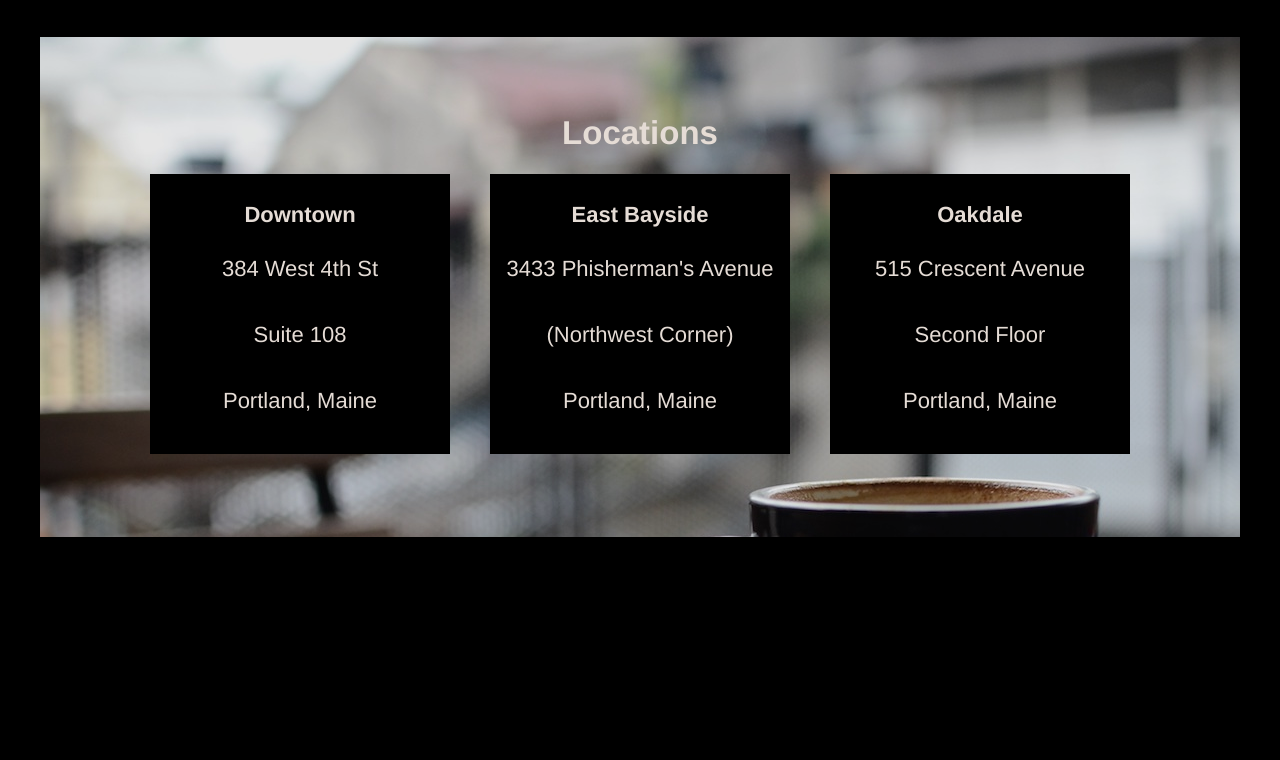
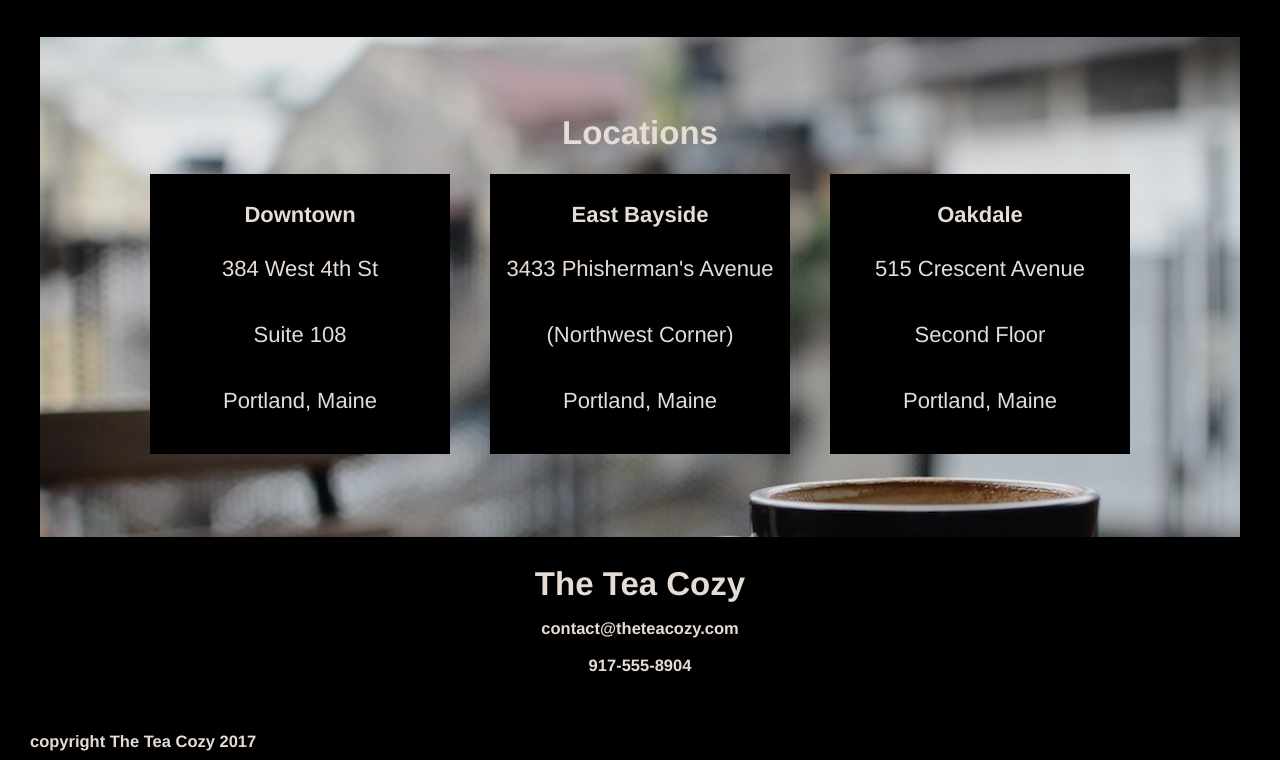
Before and after one commit to LaraCCS/Tea_Cozy, a plain HTML site: page index.html in a window 1280 px wide. Shown: the part 1442-2202 px from the top of the page. Before the commit the page ends 1979 px from the top, so only its background shows below. Drawn offline with Linux system fonts and the light colour scheme.

Commit message:
add contact and footer sections

```diff
--- a/index.html
+++ b/index.html
@@ -82,6 +82,16 @@
           </div>
         </div>
       </section>
+  <!-- Contact Section -->
+      <section class="contact">
+        <h2>The Tea Cozy</h2>
+        <h5>contact@theteacozy.com</h5>
+        <h5>917-555-8904</h5>
+      </section>
     </main>
+  <!-- Footer Section -->
+    <footer>
+      <h5>copyright The Tea Cozy 2017</h5>
+    </footer>
   </body>
 </html>
--- a/resources/css/style.css
+++ b/resources/css/style.css
@@ -15,7 +15,7 @@ a {
   text-decoration: underline;
 }
 
-h2, h3, h4 {
+h2, h3, h4, h5 {
   font-weight: bold;
   padding: 10px;
 }
@@ -26,6 +26,10 @@ h2 {
 
 h3 {
   font-size: 1em;
+}
+
+h5 {
+  font-size: .75em;
 }
 
 /* Site Header */
@@ -144,3 +148,19 @@ main {
 p {
   line-height: 3em;
 }
+
+/* Contact Section */
+
+.contact {
+  display: flex;
+  flex-direction: column;
+  width: 100%;
+  margin-top: 20px;
+  margin-bottom: 40px;
+}
+/* Footer Section */
+
+footer {
+  text-align: left;
+  padding-left: 20px;
+}
```
